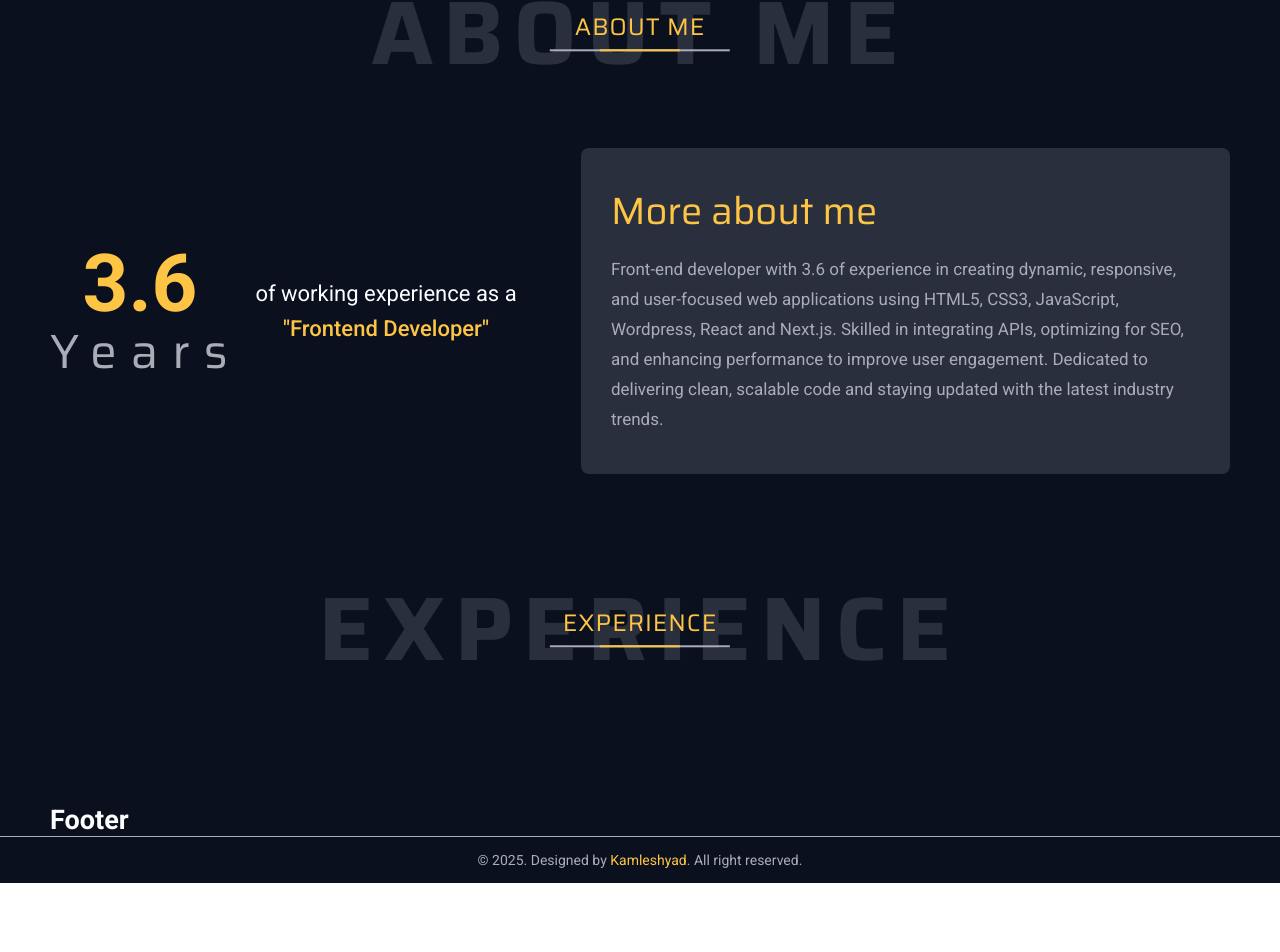
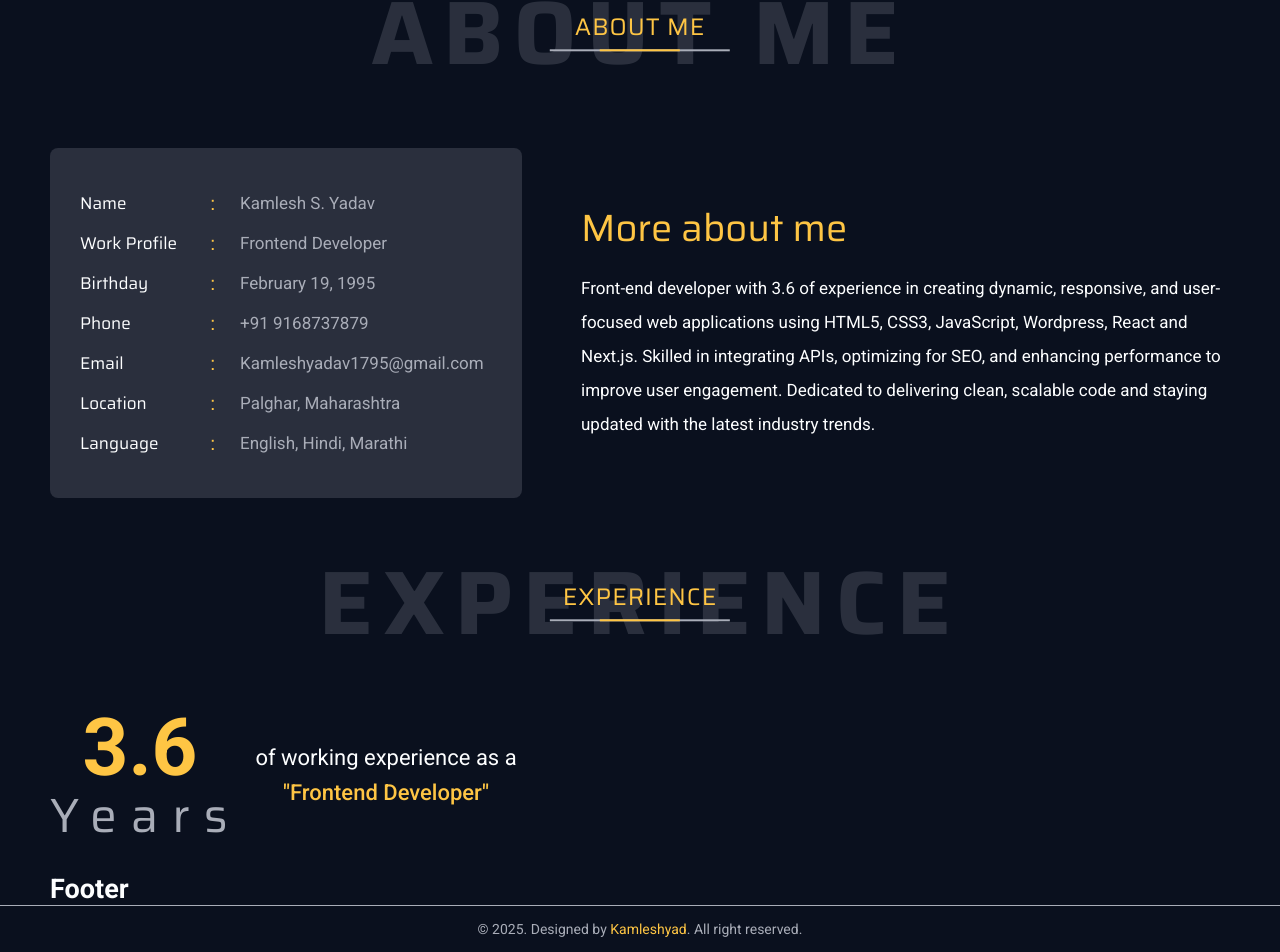
Before and after one commit to kamleshyad/next-portfolio, a Next.js app: page / in a window 1280 px wide. Shown: the part 650-1602 px from the top of the page. Before the commit the page ends 1533 px from the top, so only its background shows below. Built offline with nearby package versions, Linux system fonts and the light colour scheme.

Commit message:
about left sec added

```diff
--- a/app/(pages)/(home)/page.jsx
+++ b/app/(pages)/(home)/page.jsx
@@ -12,7 +12,7 @@ const Home = () => {
                     <Aboutsec />
                 </Container>
             </section>
-            <section className={styles.aboutsec} aria-labelledby='experience'>
+            <section className={styles.experiencesec} aria-labelledby='experience'>
                 <Container container="lg-">
                     <Experiencesec />
                 </Container>
--- a/app/(pages)/(home)/page.module.scss
+++ b/app/(pages)/(home)/page.module.scss
@@ -1 +1,2 @@
-.aboutsec{padding: 60px 0; background: $color-black;}
+.aboutsec{padding: 60px 0 30px; background: $color-black;}
+.experiencesec{padding: 40px 0; background: $color-black;}
--- a/app/_components/molecules/aboutsec/Aboutsec.jsx
+++ b/app/_components/molecules/aboutsec/Aboutsec.jsx
@@ -6,13 +6,37 @@ export const Aboutsec = () => {
         <>
             <Sectiontitle title="About Me" id="about-me"/>
             <article className={styles.aboutwrap}>
-                <div className={styles.yearsec}>
-                    <div className={styles.yearwrap}>
-                        <h3>3.6 <span>Years</span></h3>
-                    </div>
-                    <div className={styles.profilesec}>
-                        <p>of working experience as a <span>"Frontend Developer"</span></p>
-                    </div>
+                <div className={styles.aboutlefttsec}>
+                    <ul className="reset">
+                        <li>
+                            <p className={styles.title}>Name</p>
+                            <p>Kamlesh S. Yadav</p>
+                        </li>
+                        <li>
+                            <p className={styles.title}>Work Profile</p>
+                            <p>Frontend Developer</p>
+                        </li>
+                        <li>
+                            <p className={styles.title}>Birthday</p>
+                            <p>February 19, 1995</p>
+                        </li>
+                        <li>
+                            <p className={styles.title}>Phone</p>
+                            <p>+91 9168737879</p>
+                        </li>
+                        <li>
+                            <p className={styles.title}>Email</p>
+                            <p>Kamleshyadav1795@gmail.com</p>
+                        </li>
+                        <li>
+                            <p className={styles.title}>Location</p>
+                            <p>Palghar, Maharashtra</p>
+                        </li>
+                        <li>
+                            <p className={styles.title}>Language</p>
+                            <p>English, Hindi, Marathi</p>
+                        </li>
+                    </ul>
                 </div>
                 <div className={styles.aboutrightsec}>
                     <h4>More about me</h4>
--- a/app/_components/molecules/aboutsec/page.module.scss
+++ b/app/_components/molecules/aboutsec/page.module.scss
@@ -1,16 +1,16 @@
 .aboutwrap{@include d-flex(5%, row, wrap); font-size: 0; align-items: center; background: $color-black;
-    .yearsec{width: 40%; @include d-flex(20px, row, wrap);
-        .yearwrap{width: 180px; text-align: center;
-            h3{@include text-style(80px, $color-yellow, 700, 60px); }
-            span{display: inherit; @include text-style(48px, $color-grey, 400, 35px); letter-spacing: 14px; margin-top: 20px; font-family: $secondary-font;}
-        }
-        .profilesec{width: calc(100% - 200px); text-align: center; align-self: center;
-            p{@include text-style(22px, $color-white, 400, 30px);}
-            span{display: block; color: $color-yellow; font-weight: 500; margin-top: 5px;}
+    .aboutlefttsec{width: 40%; @include d-flex(20px, row, wrap); padding: 40px 30px; background: #2a2f3d; border-radius: 8px;
+        ul{@include d-flex(10px, column, wrap); font-size: 0;
+            li{@include d-flex(25px, row, wrap); align-items: center;
+                p.title{@include text-style(17px, $color-white, 400, 30px); width: 135px; font-family: $secondary-font; @include rel();
+                &::after{content: ':'; @include absolute(); right: 0; font-size: 20px; color: $color-yellow;}
+                }
+                p{@include text-style(17px, $color-grey, 400, 30px); width: calc(100% - 160px);}
+            }
         }
     }
-    .aboutrightsec{width: 55%; padding: 40px 30px; background: #2a2f3d; border-radius: 8px;
+    .aboutrightsec{width: 55%;
         h4{@include text-style(38px, $color-yellow, 500, 46px); margin-bottom: 20px; font-family: $secondary-font;}
-        p{@include text-style(17px, $color-grey, 400, 30px);}
+        p{@include text-style(17px, $color-white, 400, 34px);}
     }
 }
--- a/app/_components/molecules/expereincesec/Experiencesec.jsx
+++ b/app/_components/molecules/expereincesec/Experiencesec.jsx
@@ -1,7 +1,21 @@
+import styles from './experiencesec.module.scss';
+
 import { Sectiontitle } from "../sectiontitle/Sectiontitle";
 
 export const Experiencesec = () => {
     return (
-        <Sectiontitle title="Experience" id="experience"/>
+        <>
+            <Sectiontitle title="Experience" id="experience"/>
+            <div className={styles.experiencewrap}>
+                <div className={styles.yearsec}>
+                    <div className={styles.yearwrap}>
+                        <h3>3.6 <span>Years</span></h3>
+                    </div>
+                    <div className={styles.profilesec}>
+                        <p>of working experience as a <span>"Frontend Developer"</span></p>
+                    </div>
+                </div>
+            </div>
+        </>
     )
 }
--- /dev/null
+++ b/app/_components/molecules/expereincesec/experiencesec.module.scss
@@ -0,0 +1,12 @@
+.experiencewrap{@include d-flex(5%, row, wrap); font-size: 0; align-items: center; background: $color-black;
+    .yearsec{width: 40%; @include d-flex(20px, row, wrap);
+        .yearwrap{width: 180px; text-align: center;
+            h3{@include text-style(80px, $color-yellow, 700, 60px); }
+            span{display: inherit; @include text-style(48px, $color-grey, 400, 35px); letter-spacing: 14px; margin-top: 20px; font-family: $secondary-font;}
+        }
+        .profilesec{width: calc(100% - 200px); text-align: center; align-self: center;
+            p{@include text-style(22px, $color-white, 400, 30px);}
+            span{display: block; color: $color-yellow; font-weight: 500; margin-top: 5px;}
+        }
+    }
+}
```
